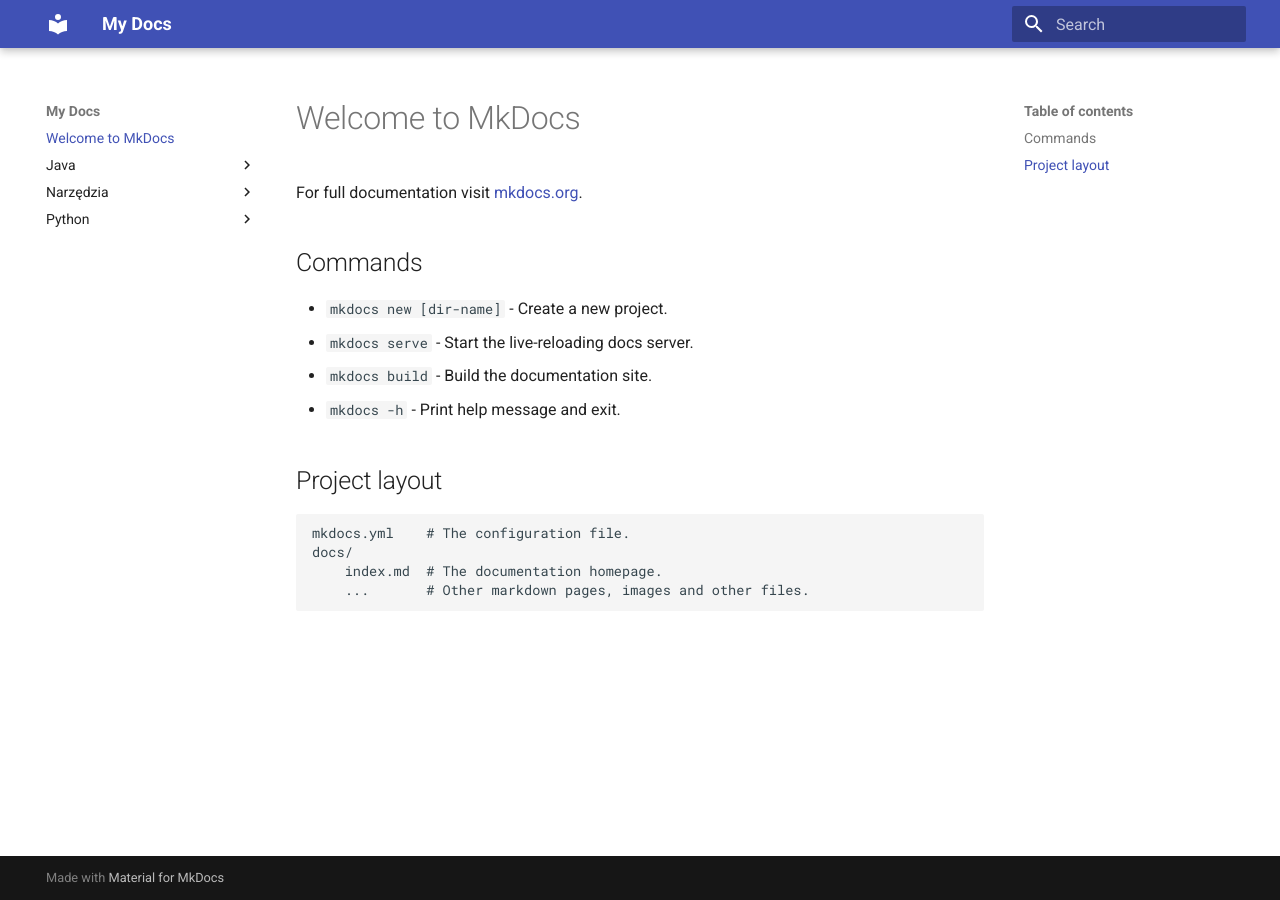
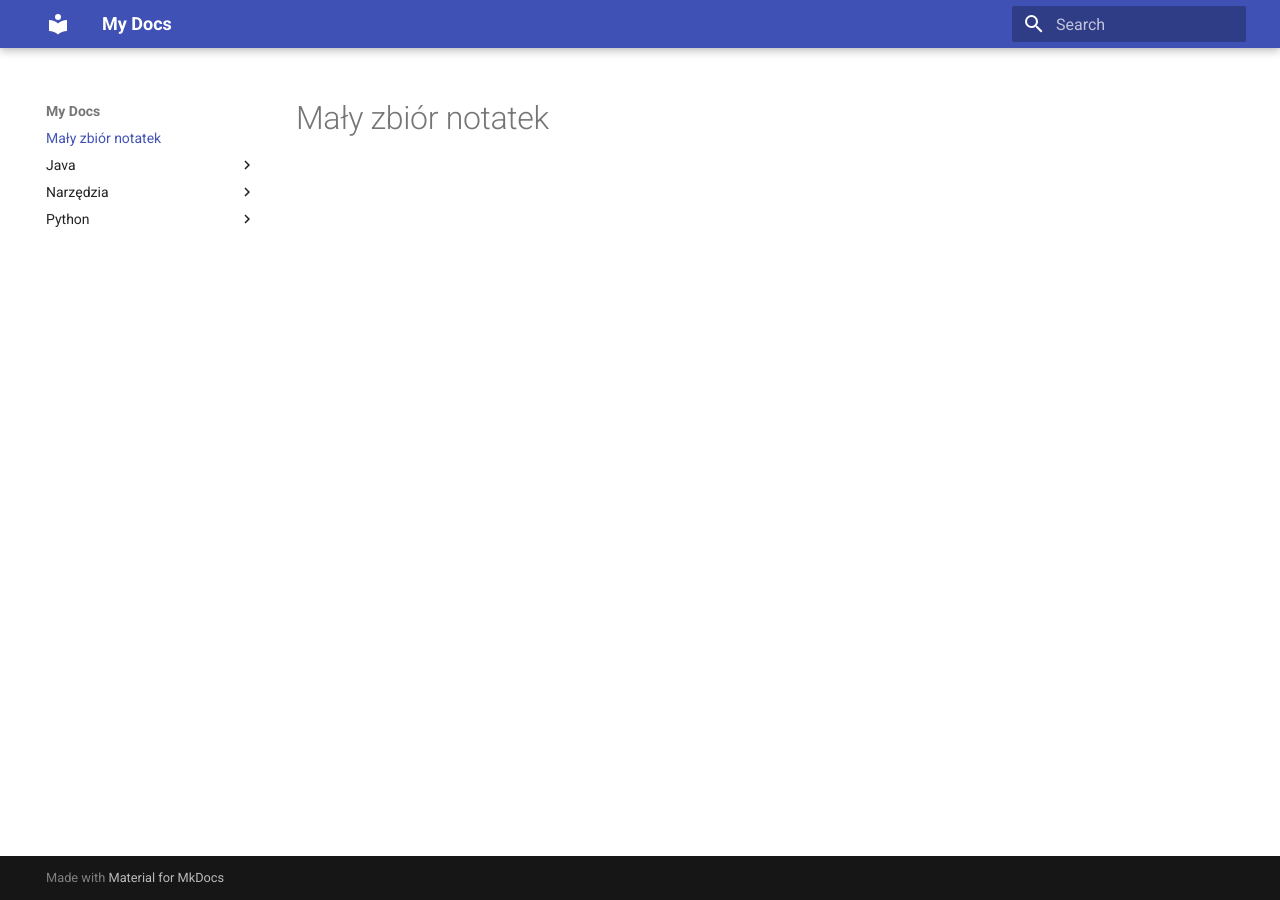
Before and after one commit to pktiuk/notatki_z_jezykow, an MkDocs documentation site: the page built from docs/index.md, in a window 1280 px wide. Built offline with MkDocs 1.6.1 and Material for MkDocs 9.7.7, drawn with Linux system fonts in a browser that asks for light colours.

Commit message:
AKtualizacja index.md

```diff
--- a/docs/index.md
+++ b/docs/index.md
@@ -1,17 +1 @@
-# Welcome to MkDocs
-
-For full documentation visit [mkdocs.org](https://www.mkdocs.org).
-
-## Commands
-
-* `mkdocs new [dir-name]` - Create a new project.
-* `mkdocs serve` - Start the live-reloading docs server.
-* `mkdocs build` - Build the documentation site.
-* `mkdocs -h` - Print help message and exit.
-
-## Project layout
-
-    mkdocs.yml    # The configuration file.
-    docs/
-        index.md  # The documentation homepage.
-        ...       # Other markdown pages, images and other files.
+# Mały zbiór notatek
```
